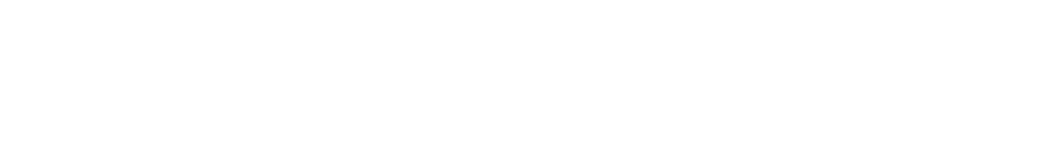
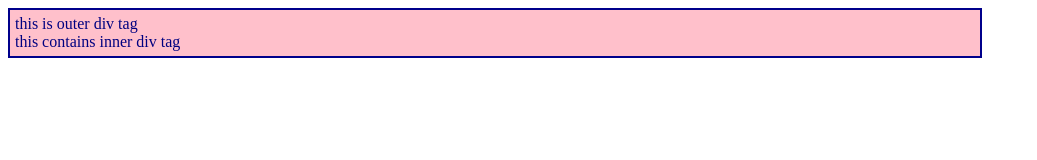
Before and after one commit to vishalwarlord/html, a plain HTML site: page div.html in a window 1280 px wide. Shown: the whole page, without its empty margins (0-1037 px from the left). Drawn offline with Linux system fonts and the light colour scheme.

Commit message:
Update div.html

```diff
--- a/div.html
+++ b/div.html
@@ -8,4 +8,13 @@ border: 2px solid darkblue;
 padding: 5px;
 }
 </style>
-</html>
+</head>
+
+<div class="outer-div">
+  this is outer div tag
+  <div class="inner-div">
+    this contains inner div tag
+  </div>
+  <div style="width: 960px; color: navy; background-color:pink;border: 2px solid darkblue;padding:5px>
+              </div>
+              </div>
```
